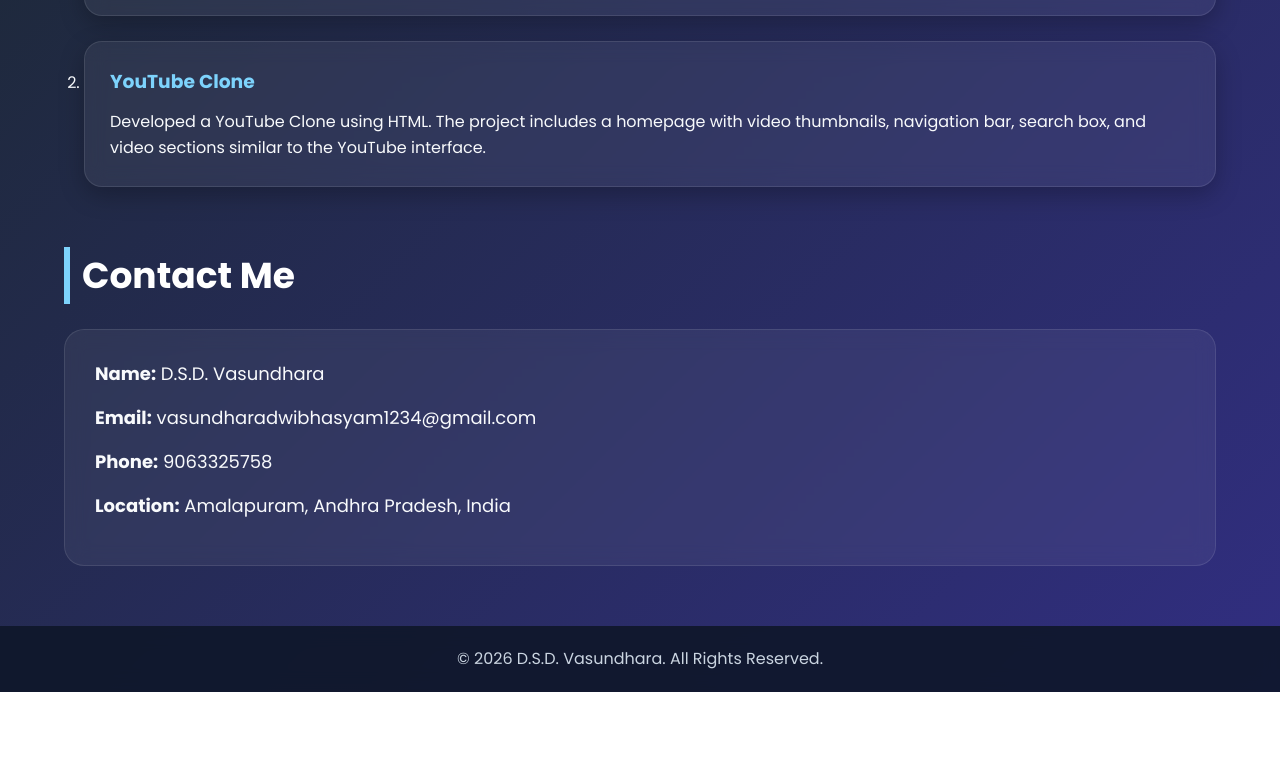
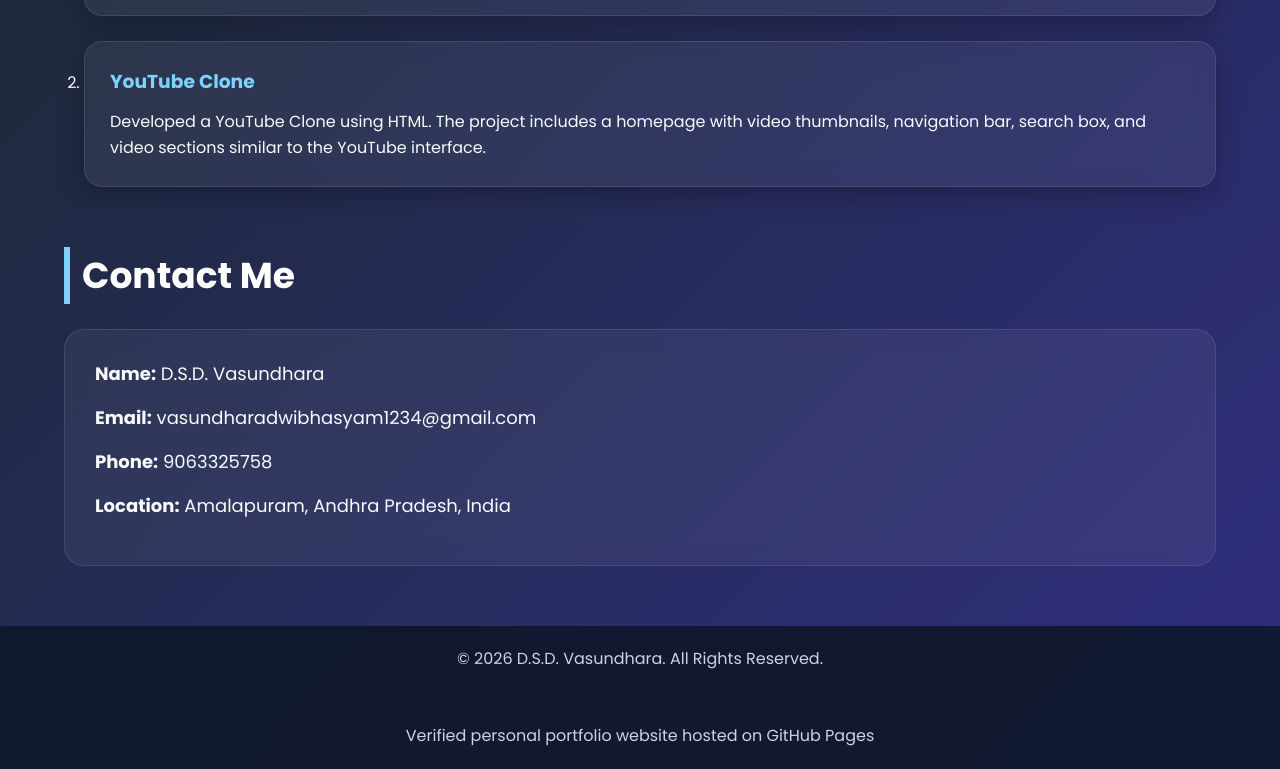
Before and after one commit to vasundharadwibhasyam2326/Portfolio, a plain HTML site: page index.html in a window 1280 px wide. Shown: the part 2088-2857 px from the top of the page. Before the commit the page ends 2780 px from the top, so only its background shows below. Drawn offline with Linux system fonts and the light colour scheme.

Commit message:
Update index.html with footer information
Added a footer note about GitHub Pages hosting.

```diff
--- a/index.html
+++ b/index.html
@@ -166,6 +166,8 @@
   <!-- ===== FOOTER ===== -->
   <footer>
     <p>&copy; 2026 D.S.D. Vasundhara. All Rights Reserved.</p>
+    <br><br>
+    <p>Verified personal portfolio website hosted on GitHub Pages</p>
   </footer>
 
 </body>
```
